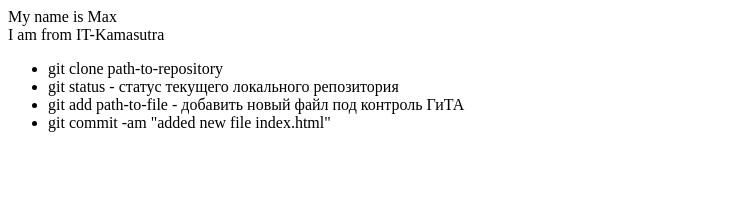
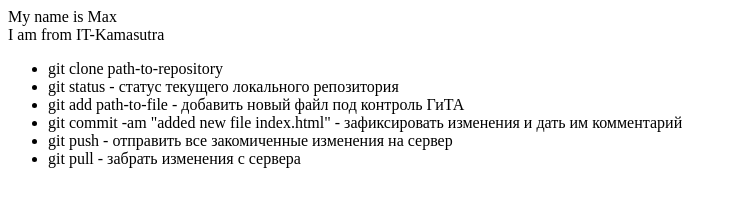
Before and after one commit to lgnvmaksim/first, a plain HTML site: page index.html in a window 1280 px wide. Shown: the whole page, without its empty margins (0-737 px from the left). Drawn offline with Linux system fonts and the light colour scheme.

Commit message:
added push-pull instuctions to html

```diff
--- a/index.html
+++ b/index.html
@@ -8,6 +8,8 @@
         <li> git clone path-to-repository</li>
         <li>git status - статус текущего локального репозитория</li>
         <li>git add path-to-file - добавить новый файл под контроль ГиТА</li>
-        <li>git commit -am "added new file index.html"</li>
+        <li>git commit -am "added new file index.html" - зафиксировать изменения и дать им комментарий</li>
+        <li>git push - отправить все закомиченные изменения на сервер</li>
+        <li>git pull - забрать изменения с сервера</li>
     </ul>
 </div>
```
